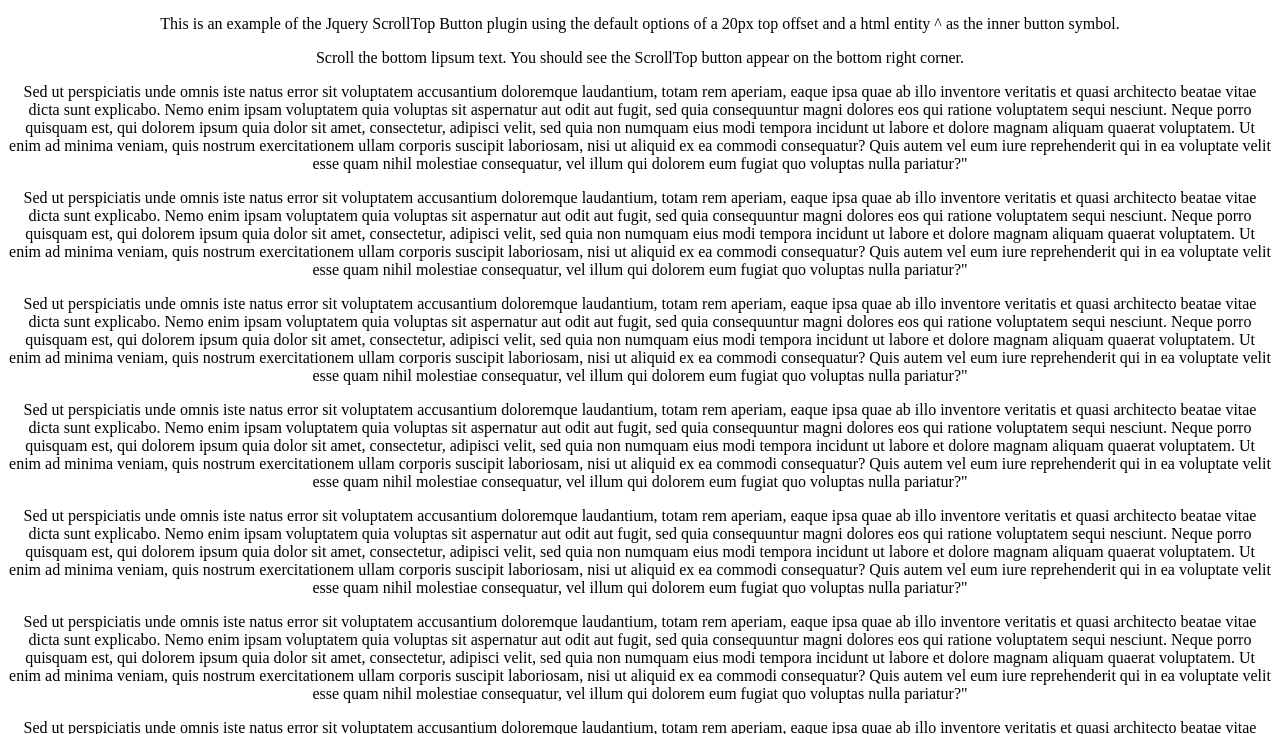
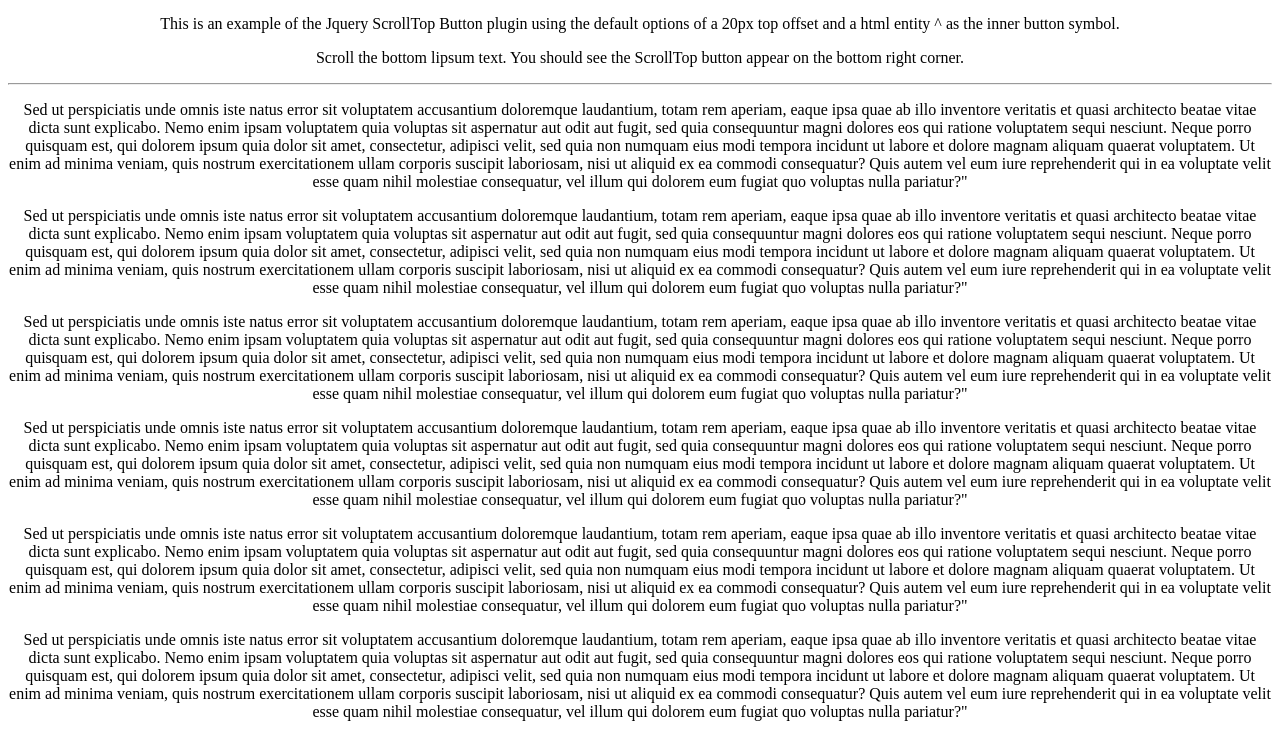
Before and after one commit to alanphoon/jquery-scrolltop-button, a plain HTML site: page index.html in a window 1280 px wide. Shown: the part 44-778 px from the top of the page. Drawn offline with nearby package versions, Linux system fonts and the light colour scheme.

Commit message:
Update index.html

```diff
--- a/index.html
+++ b/index.html
@@ -14,7 +14,7 @@
             <p>This is an example of the Jquery ScrollTop Button plugin using the default options of a 20px top offset and a html entity &#94; as the inner button symbol.</p>
             <p>Scroll the bottom lipsum text. You should see the ScrollTop button appear on the bottom right corner.</p>
 
-            </hr>
+            <hr/>
 
             <p>Sed ut perspiciatis unde omnis iste natus error sit voluptatem accusantium doloremque laudantium, totam rem aperiam, eaque ipsa quae ab illo inventore veritatis et quasi architecto beatae vitae dicta sunt explicabo. Nemo enim ipsam voluptatem quia voluptas sit aspernatur aut odit aut fugit, sed quia consequuntur magni dolores eos qui ratione voluptatem sequi nesciunt. Neque porro quisquam est, qui dolorem ipsum quia dolor sit amet, consectetur, adipisci velit, sed quia non numquam eius modi tempora incidunt ut labore et dolore magnam aliquam quaerat voluptatem. Ut enim ad minima veniam, quis nostrum exercitationem ullam corporis suscipit laboriosam, nisi ut aliquid ex ea commodi consequatur? Quis autem vel eum iure reprehenderit qui in ea voluptate velit esse quam nihil molestiae consequatur, vel illum qui dolorem eum fugiat quo voluptas nulla pariatur?"</p>
             <p>Sed ut perspiciatis unde omnis iste natus error sit voluptatem accusantium doloremque laudantium, totam rem aperiam, eaque ipsa quae ab illo inventore veritatis et quasi architecto beatae vitae dicta sunt explicabo. Nemo enim ipsam voluptatem quia voluptas sit aspernatur aut odit aut fugit, sed quia consequuntur magni dolores eos qui ratione voluptatem sequi nesciunt. Neque porro quisquam est, qui dolorem ipsum quia dolor sit amet, consectetur, adipisci velit, sed quia non numquam eius modi tempora incidunt ut labore et dolore magnam aliquam quaerat voluptatem. Ut enim ad minima veniam, quis nostrum exercitationem ullam corporis suscipit laboriosam, nisi ut aliquid ex ea commodi consequatur? Quis autem vel eum iure reprehenderit qui in ea voluptate velit esse quam nihil molestiae consequatur, vel illum qui dolorem eum fugiat quo voluptas nulla pariatur?"</p>
```
